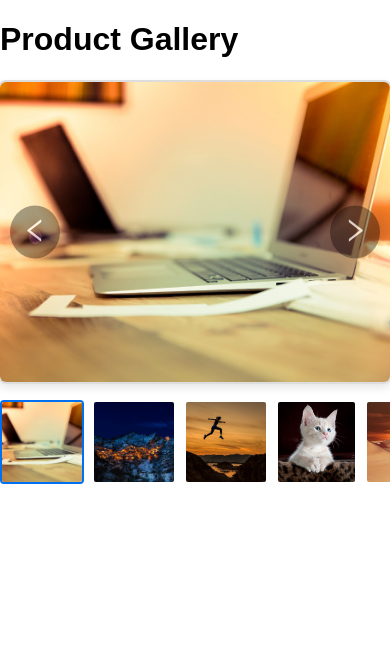
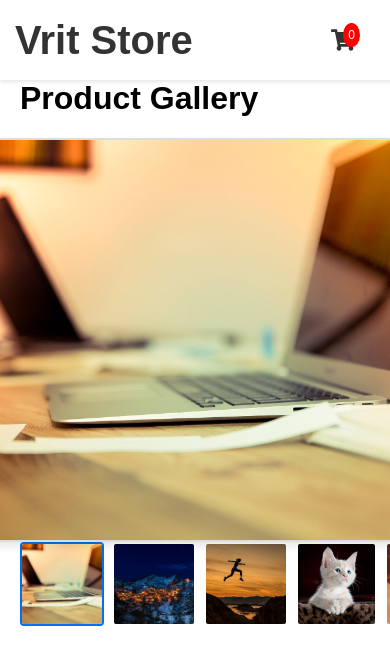
Before and after one commit to sagarkhadkaa/ecommerce, a Next.js app: page / in a window 390 px wide. Shown: the top 664 px of the page. Built offline with nearby package versions, Linux system fonts and the light colour scheme.

Commit message:
Add Navbar and fix styles

```diff
--- a/app/components/ImageGallary.module.scss
+++ b/app/components/ImageGallary.module.scss
@@ -2,14 +2,14 @@
   display: flex;
   flex-direction: column;
   align-items: center;
+  justify-content: center;
   position: relative;
 
-  .mainImage {
+  .mainImageContainer {
     position: relative;
-    width: 100%;
-    max-width: 500px;
-    height: 300px;
-    margin-bottom: 1rem;
+    width: 600px;
+    height: 400px;
+    margin-right: 20px;
     display: flex;
     justify-content: center;
     align-items: center;
@@ -17,14 +17,45 @@
     border: 2px solid #ddd;
     border-radius: 8px;
     box-shadow: 0 4px 8px rgba(0, 0, 0, 0.1);
+  }
+
+  .mainImage {
+    width: 100%;
+    height: 100%;
+    overflow: hidden;
+    position: relative;
+    display: flex;
+    justify-content: center;
+    align-items: center;
 
     img {
-      width: 100%;
-      height: 100%;
+      transition: transform 0.3s ease;
+      cursor: zoom-in;
+    }
+  }
+
+  .zoomPanel {
+    position: absolute;
+    left: 50px;
+    pointer-events: none;
+    width: 300px; /* Fixed size for the zoomed-in area */
+    height: 300px;
+    overflow: hidden;
+    border: 2px solid #ddd;
+    border-radius: 8px;
+    box-shadow: 0 4px 8px rgba(0, 0, 0, 0.1);
+    background-color: #fff;
+    z-index: 1;
+    display: block; /* Make the zoom panel visible */
+  }
+
+  .zoomPanel img {
+    width: 200px; /* Twice the size of the zoom container */
+    height: 200px;
+    transform: scale(4); /* Zoom in the image */
     object-fit: cover;
   }
 
-    /* Navigation button styles */
   .navButtonPrev,
   .navButtonNext {
     position: absolute;
@@ -49,15 +80,12 @@
     }
   }
 
-    /* Left button */
   .navButtonPrev {
     left: 10px;
   }
 
-    /* Right button */
   .navButtonNext {
     right: 10px;
-    }
   }
 
   .thumbnails {
--- a/app/components/ImageGallery.tsx
+++ b/app/components/ImageGallery.tsx
@@ -1,5 +1,5 @@
 'use client';
-import React, { useState } from 'react';
+import React, { useState, useRef } from 'react';
 import { AiOutlineLeft, AiOutlineRight } from 'react-icons/ai'; // Importing left and right arrow icons
 import styles from './ImageGallary.module.scss';
 
@@ -9,6 +9,10 @@ interface ImageGalleryProps {
 
 const ImageGallery: React.FC<ImageGalleryProps> = ({ images }) => {
   const [currentImageIndex, setCurrentImageIndex] = useState(0);
+  const [mousePos, setMousePos] = useState({ x: 0, y: 0 }); // Mouse position
+  const [zooming, setZooming] = useState(false); // State to track zooming status
+  const imageRef = useRef<HTMLImageElement>(null); // Ref to the image for zooming effect
+  const zoomRef = useRef<HTMLDivElement>(null); // Ref to zoomed container
 
   const handlePrev = () => {
     setCurrentImageIndex((prevIndex) =>
@@ -22,17 +26,68 @@ const ImageGallery: React.FC<ImageGalleryProps> = ({ images }) => {
     );
   };
 
+  const handleMouseMove = (e: React.MouseEvent) => {
+    if (imageRef.current) {
+      const { top, left, width, height } =
+        imageRef.current.getBoundingClientRect();
+      const x = e.clientX - left;
+      const y = e.clientY - top;
+      setMousePos({ x, y });
+    }
+  };
+
+  const handleMouseEnter = () => {
+    setZooming(true);
+  };
+
+  const handleMouseLeave = () => {
+    setZooming(false);
+  };
+
   return (
     <div className={styles.gallery}>
-      <div className={styles.mainImage}>
+      <div className={styles.mainImageContainer}>
         <button onClick={handlePrev} className={styles.navButtonPrev}>
           <AiOutlineLeft size={30} />
         </button>
-        <img src={images[currentImageIndex]} alt='Product' />
+        <div
+          className={styles.mainImage}
+          onMouseMove={handleMouseMove}
+          onMouseEnter={handleMouseEnter}
+          onMouseLeave={handleMouseLeave}
+          ref={imageRef}
+        >
+          <img ref={imageRef} src={images[currentImageIndex]} alt='Product' />
+          {zooming && (
+            <div
+              className={styles.zoomPanel}
+              style={{
+                position: 'absolute',
+                left: `${mousePos.x + 40}px`, // Position the zoom area near the mouse
+                // top: `${mousePos.y + 50}px`, // Position the zoom area near the mouse
+                zIndex: '300',
+              }}
+            >
+              <img
+                src={images[currentImageIndex]}
+                alt='Zoomed'
+                style={{
+                  transform: `scale(4)`, // Zoom in the image
+                  transformOrigin: `${
+                    (mousePos.x / imageRef.current?.clientWidth) * 100
+                  }% ${(mousePos.y / imageRef.current?.clientHeight) * 100}%`,
+                  width: '200px',
+                  height: '200px',
+                }}
+              />
+            </div>
+          )}
+        </div>
         <button onClick={handleNext} className={styles.navButtonNext}>
           <AiOutlineRight size={30} />
         </button>
       </div>
+
       <div className={styles.thumbnails}>
         {images.map((image, index) => (
           <img
--- /dev/null
+++ b/app/components/Navbar.module.scss
@@ -0,0 +1,64 @@
+.navbar {
+  display: flex;
+  justify-content: space-between;
+  align-items: center;
+  padding: 0px 20px;
+  background-color: #fff;
+  box-shadow: 0 2px 4px rgba(0, 0, 0, 0.1);
+  position: fixed;
+  top: 0;
+  left: 0;
+  width: 100%;
+  z-index: 1000;
+}
+
+.logo {
+  font-weight: bold;
+  color: #333;
+  height: 60px;
+  line-height: 60px;
+  text-align: center;
+}
+
+.cartIconContainer {
+  display: flex;
+  align-items: center;
+  position: relative;
+  cursor: pointer;
+  right: 50px;
+}
+
+.cartIconContainer svg {
+  color: #333;
+}
+
+.cartCount {
+  position: absolute;
+  top: -5px;
+  right: -5px;
+  background-color: #f00;
+  color: white;
+  border-radius: 50%;
+  padding: 5px;
+  font-size: 14px;
+}
+
+@media (max-width: 768px) {
+  .navbar {
+    padding: 10px 15px;
+  }
+
+  .logo {
+    font-size: 20px;
+  }
+
+  .cartIconContainer {
+    svg {
+      font-size: 20px;
+    }
+
+    .cartCount {
+      font-size: 12px;
+    }
+  }
+}
--- /dev/null
+++ b/app/components/Navbar.tsx
@@ -0,0 +1,21 @@
+'use client';
+import React from 'react';
+import { FaShoppingCart } from 'react-icons/fa';
+import styles from './Navbar.module.scss';
+
+const Navbar: React.FC = () => {
+  return (
+    <div className={styles.navbar}>
+      <div className={styles.logo}>
+        <h1>Vrit Store</h1>
+      </div>
+      <div className={styles.cartIconContainer}>
+        <FaShoppingCart size={24} />
+        <span className={styles.cartCount}>0</span>{' '}
+        {/* Example cart item count */}
+      </div>
+    </div>
+  );
+};
+
+export default Navbar;
--- a/app/page.tsx
+++ b/app/page.tsx
@@ -1,6 +1,7 @@
 'use client';
 
 import ImageGallery from './components/ImageGallery';
+import Navbar from './components/Navbar';
 
 const images = [
   '/images/image1.jpg',
@@ -14,8 +15,11 @@ const images = [
 export default function HomePage() {
   return (
     <div>
-      <h1>Product Gallery</h1>
-      <ImageGallery images={images} />
+      <Navbar />
+      <div className='content'>
+        <h1>Product Gallery</h1>
+        <ImageGallery images={images} />
+      </div>
     </div>
   );
 }
--- a/app/styles/globals.scss
+++ b/app/styles/globals.scss
@@ -9,3 +9,13 @@ img {
   display: block;
   max-width: 100%;
 }
+
+.content {
+  margin-top: 60px;
+  padding: 20px;
+}
+
+h1 {
+  margin-top: 0;
+  padding-top: 0;
+}
```
Lines whose indentation alone changed are shown as unchanged.
